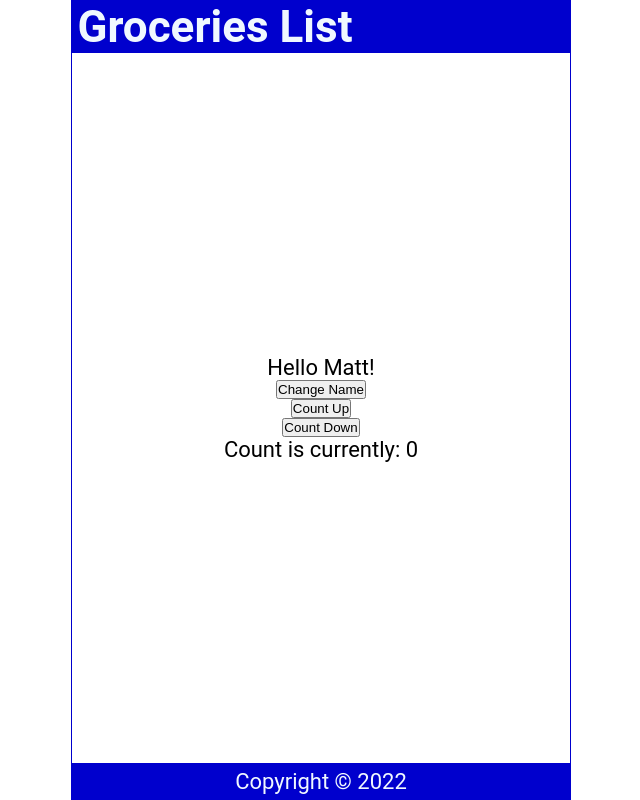
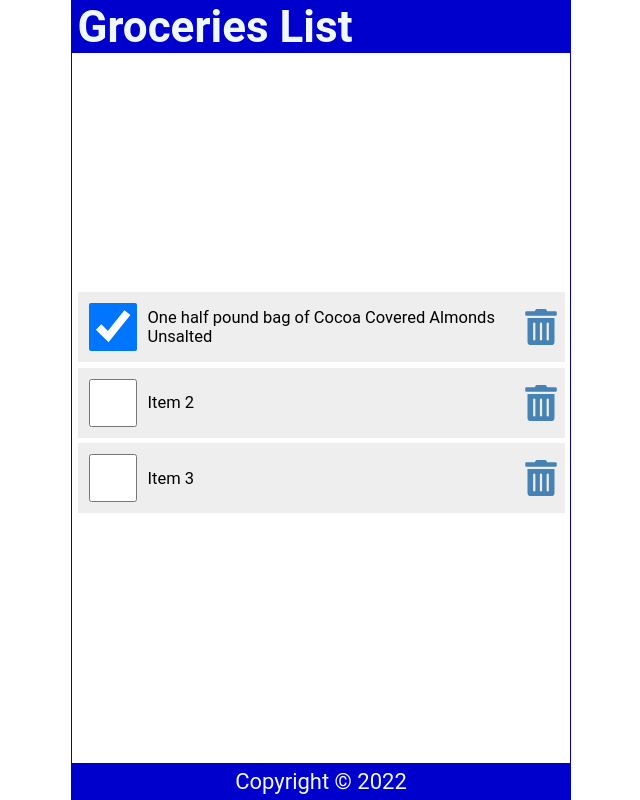
Before and after one commit to hoot-dev/react_tut, a React (Create React App) app: page / in a window 1280 px wide. Shown: the whole page, without its empty margins (319-959 px from the left). Built offline with nearby package versions, Linux system fonts and the light colour scheme; the HTML template or start-up script is replaced by a standard one.

Commit message:
Chap 7 - 1:18:50

```diff
--- a/package.json
+++ b/package.json
@@ -8,6 +8,7 @@
     "@testing-library/user-event": "^13.5.0",
     "react": "^18.1.0",
     "react-dom": "^18.1.0",
+    "react-icons": "^4.3.1",
     "react-scripts": "5.0.1",
     "web-vitals": "^2.1.4"
   },
--- a/src/Content.js
+++ b/src/Content.js
@@ -1,34 +1,42 @@
 import {useState} from 'react';
+import { FaTrashAlt } from 'react-icons/fa';
 
 const Content = () => {
-    const [name, setName] = useState('Matt')
-    const [count, setCount] = useState(0)
-
-    const handleNameChange = () => {
-        const names = ['Bob', 'Kevin', 'Matt'];
-        const int = Math.floor(Math.random() * 3)
-        setName(names[int]);
-    }
-
-    const handleClick = () => {
-        setCount(count + 1)
-        console.log(count)
-    }
-
-    const handleClick2 = (name) => {
-        setCount(count - 1)
-        console.log(count)
-    }
+    const [items, setItems] = useState([
+        {
+            id: 1,
+            checked: true,
+            item: "One half pound bag of Cocoa Covered Almonds Unsalted"
+        },
+        {
+            id: 2,
+            checked: false,
+            item: "Item 2"
+        },
+        {
+            id: 3,
+            checked: false,
+            item: "Item 3"
+        }
+    ]);
 
     return (
         <main>
-            <p onDoubleClick={handleClick}>
-                Hello {name}!
-            </p>
-            <button onClick={handleNameChange}>Change Name</button>
-            <button onClick={handleClick}>Count Up</button>
-            <button onClick={handleClick2}>Count Down</button>
-            <p>Count is currently: {count}</p>
+            <ul>
+                {items.map((item) => (
+                    <li className="item" key={item.id}>
+                        <input
+                            type="checkbox"
+                            checked={item.checked}
+                        />
+                        <label>{item.item}</label>
+                        < FaTrashAlt
+                            role="button"
+                            tabIndex="0"
+                        />
+                    </li>
+                ))}
+            </ul>
         </main>
     )
 }
--- a/src/index.css
+++ b/src/index.css
@@ -10,8 +10,9 @@
 
 body {
   min-height: 100vh;
-  font-family: "Roboto", "Oxygen", "Ubuntu", "Cantarell", "Fira Sans",
-    "Droid Sans", "Helvetica Neue", sans-serif;
+  font-family: 'Roboto', 'Oxygen',
+    'Ubuntu', 'Cantarell', 'Fira Sans', 'Droid Sans', 'Helvetica Neue',
+    sans-serif;
   -webkit-font-smoothing: antialiased;
   -moz-osx-font-smoothing: grayscale;
 }
@@ -56,3 +57,62 @@
   display: grid;
   place-content: center;
 }
+
+ul {
+  width: 100%;
+  list-style: none;
+  padding: 0 0.25rem 0.25rem;
+}
+
+ul li::before {
+  content: "\200B";
+}
+
+.item {
+  display: flex;
+  justify-content: flex-start;
+  align-items: center;
+  padding: 0.5rem 0 0.5rem 0.5rem;
+  margin: 0.25rem 0;
+  background-color: #eee;
+}
+
+.item:first-child {
+  margin: 0;
+}
+
+.item input[type="checkbox"] {
+  text-align: center;
+  width: 2.5rem;
+  width: 48px;
+  min-width: 48px;
+  height: 2.5rem;
+  height: 48px;
+  min-height: 48px;
+  cursor: pointer;
+  margin-right: 0.5rem;
+}
+
+.item input[type="checkbox"]:focus + label {
+  text-decoration: underline;
+}
+
+.item > label {
+  font-size: 0.75rem;
+  flex-grow: 1;
+}
+
+.item svg {
+  width: 48px;
+  min-width: 48px;
+  height: 36px;
+  font-size: 1rem;
+  color: steelblue;
+  cursor: pointer;
+}
+
+.item svg:focus,
+.item svg:hover {
+  color: red;
+  outline: none;
+}
```
Also changed, not shown: 1 other file (tests, documents, lock files or other folders).
